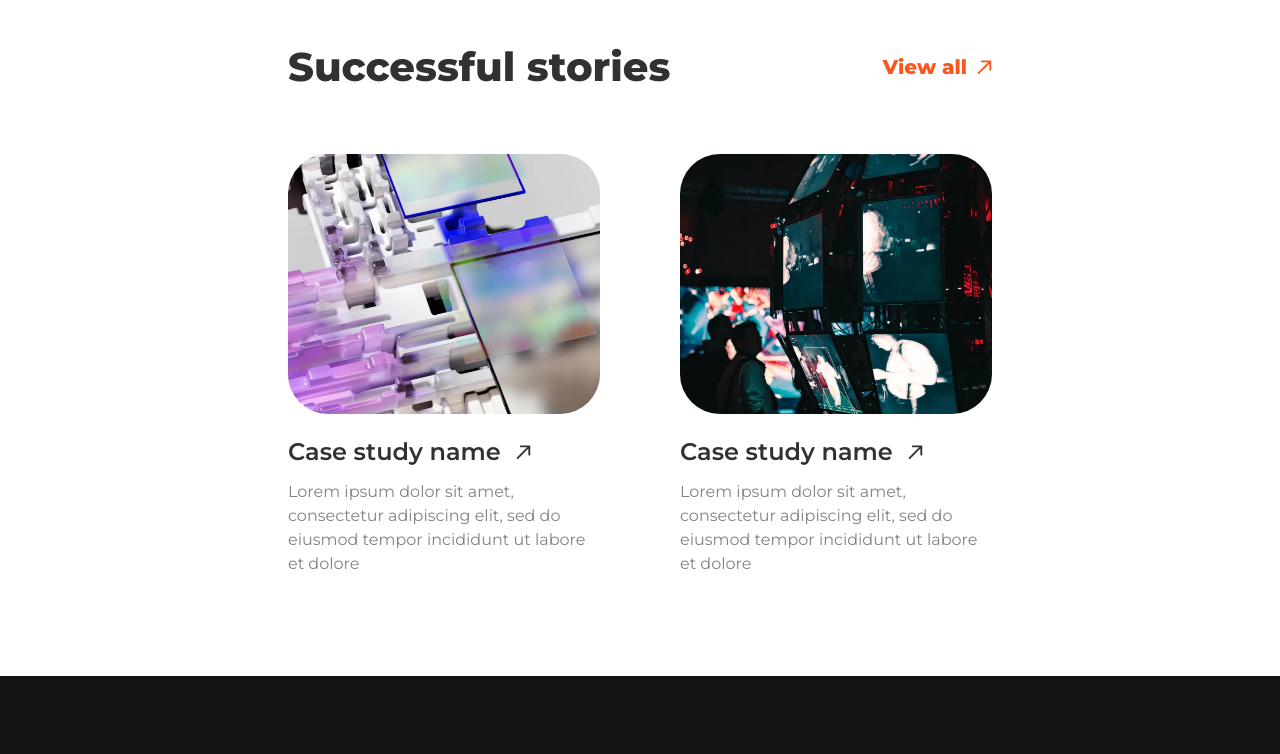
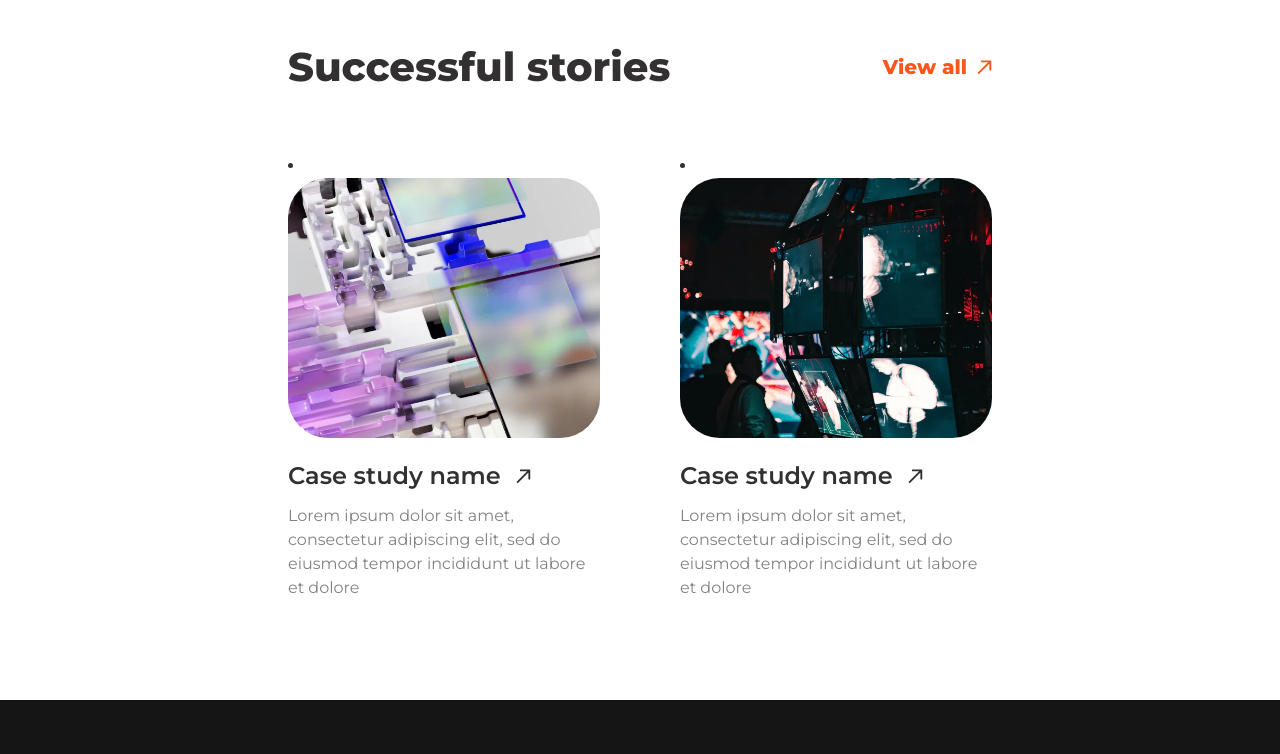
Before and after one commit to skabanets/sonomics, a React (Vite) app: page /about in a window 1280 px wide. Shown: the part 3490-4244 px from the top of the page. Built offline with nearby package versions, Linux system fonts and the light colour scheme.

Commit message:
Update SuccessfulStories section

```diff
--- a/src/sections/About/SuccessfulStories.tsx
+++ b/src/sections/About/SuccessfulStories.tsx
@@ -22,11 +22,11 @@ export const SuccessfulStories = () => {
             />
           </Link>
         </div>
-        <ul className="flex flex-row gap-[80px]">
+        <div className="flex flex-row gap-[80px]">
           {cases.map((caseStudy) => (
             <CaseCard key={caseStudy.id} caseStudy={caseStudy as CaseStudy} />
           ))}
-        </ul>
+        </div>
       </div>
     </section>
   );
```
